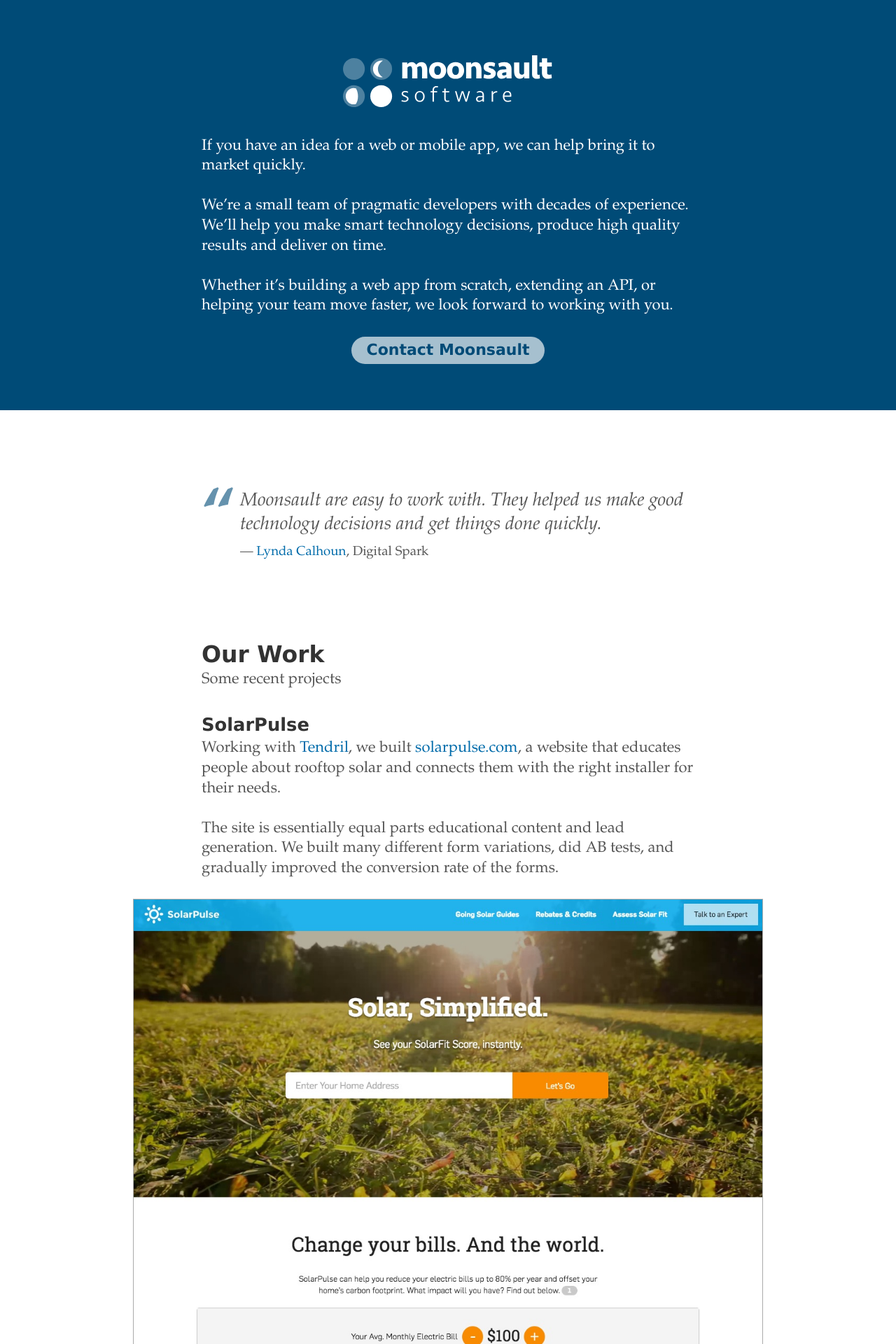
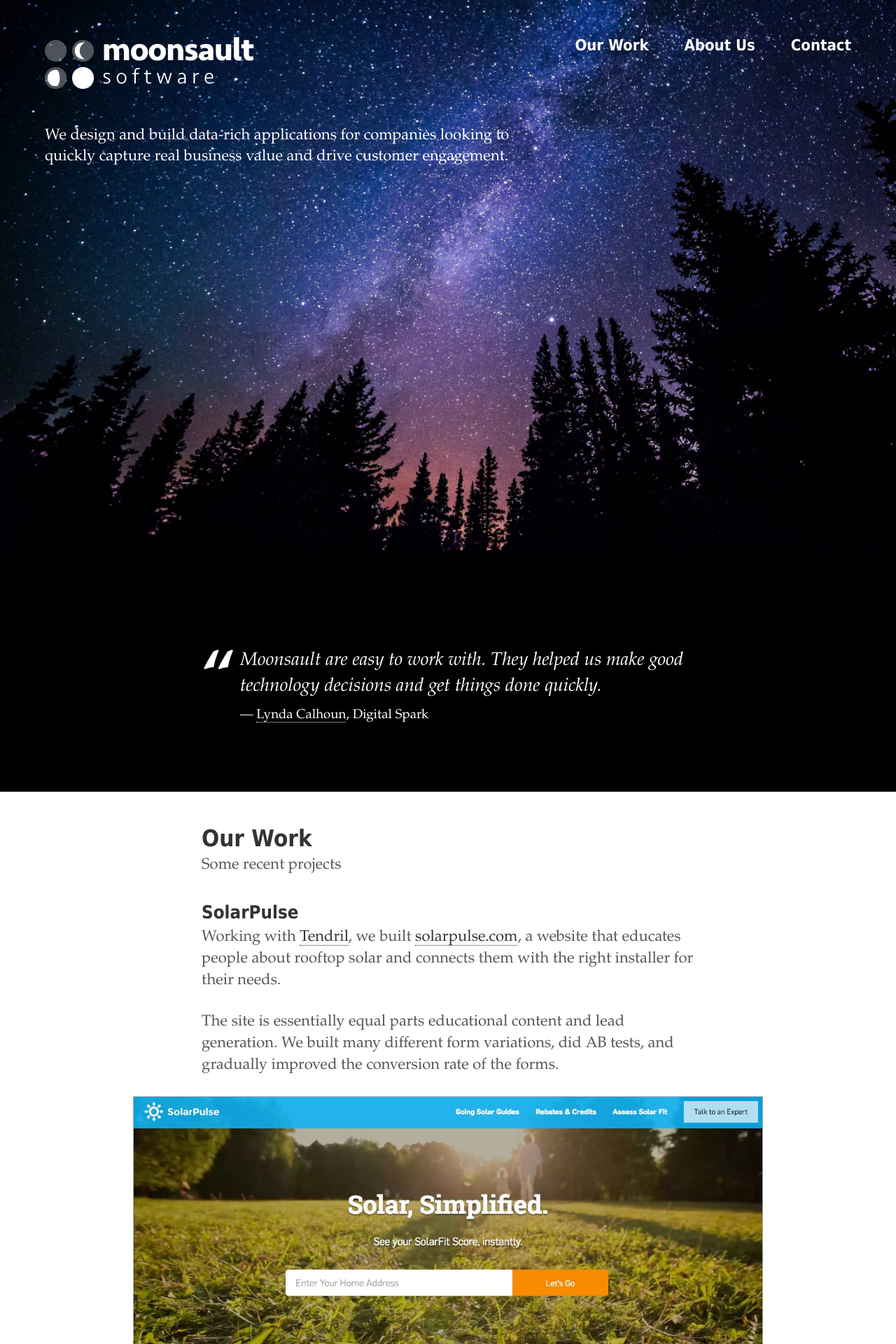
Before and after one commit to moonsaultco/moonsaultco.github.io, a Jekyll site: the page built from index.html, in a window 1280 px wide. Shown: the top 1920 px of the page at 70% size. Built offline with Jekyll 4.4.1, drawn with Linux system fonts in a browser that asks for light colours; some of the changed text lies outside the part shown.

Commit message:
new look working

```diff
--- a/_includes/footer.html
+++ b/_includes/footer.html
@@ -1,3 +1,3 @@
 <div class="footer">
-	©2016 Moonsault Software
+	©2017 Moonsault Software
 </div>
--- a/_includes/index.scss
+++ b/_includes/index.scss
@@ -2,6 +2,7 @@
 $moon-blue: #004B77;
 $moon-text: lighten($moon-blue, 10%);
 $text-color: #555;
+$dark-text: #333;
 $light-text: #777;
 $lighter-text: #aaa;
 $text-width: 32em;
@@ -16,11 +17,12 @@
 	font-family: 'Iowan Old Style', Palatino, Georgia, 'Times New Roman', Times, serif;
 	background-color: white;
 	color: $text-color;
-	line-height: 1.3;
+	line-height: 1.4;
 }
 
 .contrast-font {
-	font-family: Corbel, "Lucida Grande", "Lucida Sans Unicode", "Lucida Sans", "DejaVu Sans", "Bitstream Vera Sans", "Liberation Sans", Verdana, "Verdana Ref", sans-serif;
+	font-family: Tahoma, Verdana, Segoe, sans-serif;
+	//font-family: Corbel, "Lucida Grande", "Lucida Sans Unicode", "Lucida Sans", "DejaVu Sans", "Bitstream Vera Sans", "Liberation Sans", Verdana, "Verdana Ref", sans-serif;
 }
 
 p {
@@ -28,14 +30,18 @@
 }
 
 a {
-    color: $moon-text;
+    color: $dark-text;
     text-decoration: none;
-    transition: color 300ms ease-in;
+    border-bottom: 1px $dark-text dotted;
+    //transition: color 300ms ease-in;
     &:visited {
-        color: lighten(grayscale($moon-text), 25%);
+        //color: lighten(grayscale($moon-text), 25%);
+       border-color: $light-text;
     }
     &:hover {
-        color: lighten($moon-text, 20%);
+        //color: lighten($moon-text, 20%);
+        //border-color: $moon-blue;
+        border-bottom: 1px $moon-blue solid;
     }
 }
 
@@ -44,11 +50,19 @@
 h1, h2, h3 {
 	@extend .contrast-font;
 	margin: 1.3em 0 0;
-	color: #333;
+	color: $dark-text;
 }
 
 h3 {
 	margin-bottom: -1em;
+}
+
+h2 {
+	margin-top: 0;
+}
+
+.white {
+	color: white;
 }
 
 section {
@@ -56,14 +70,39 @@
 	font-size: 16px;
 }
 
-section.blue {
-	background-color: $moon-blue;
+.intro {
+	background-color: black;
 	color: white;
+	background-image: url('/img/night-trees.jpg');
+	background-repeat: no-repeat;
+	position: relative;
 
-	.button {
-		background-color: white;
-		color: $moon-blue;
+	.logo-box {
+		position: absolute;
+		top: 20px;
+		left:10px;
+		width: 180px;
+		height: 45px;
+		//margin: 0 auto .5em;
 	}
+	.logo {
+		position: absolute;
+		height: 100%;
+		width: 100%;
+		left: 0;
+		top: 0;
+	}
+
+	nav {
+		@extend .contrast-font;
+		font-weight: bold;
+		a {
+			color: white;
+			border-bottom: none;
+			margin-left: 2em;
+		}
+	}
+
 }
 
 .button {
@@ -79,6 +118,13 @@
 	transition: opacity 300ms ease-in;
 	&:hover {
 		opacity: 1;
+	}
+}
+
+.img-switch {
+	border: none;
+	&:hover {
+		border: none;
 	}
 }
 
@@ -105,31 +151,16 @@
 	margin: 0 auto;
 }
 
-.logo-box {
-	position: relative;
-	width: 200px;
-	height: 50px;
-	margin: 0 auto .5em;
-}
-.logo {
-	position: absolute;
-	height: 100%;
-	width: 100%;
-	left: 0;
-	top: 0;
-}
 
-.testimonials {
-	height: 300px;
+
+.testimonials .wrap {
+	//height: 300px;
 	max-width: $text-width;
 	margin: 2em auto;
 	clear: both;
 	position: relative;
 	padding: 0 1em;
 	overflow: hidden;
-	// display: flex;
-	// flex-direction: column;
-	// justify-content: center;
 
 }
 
@@ -149,8 +180,8 @@
 		top: -.2em;
 		left: 0;
 		font-weight: bold;
-		color: $moon-blue;
-		opacity: .6;
+		//color: $moon-blue;
+		//opacity: .6;
 	}
 	.quote {
 		font-style: italic;
@@ -162,16 +193,9 @@
 	}
 }
 
-// .testimonial.lynda {
-//     //margin-top: 3em;
-//     top: 25%;
-// }
-//
-// .testimonial.aaron {
-//     //margin-top: 3em;
-//     top: 15%;
-// }
-
+#about {
+	background-color: #eee;
+}
 
 .off-screen-right {
 	position: absolute;
@@ -184,18 +208,58 @@
 }
 
 .work {
-	padding-top: 0;
-	h2:first-of-type {
-		margin-top: 0;
-	}
+	// h2:first-of-type {
+	// 	margin-top: 0;
+	// }
 	.subhead {
 		margin-bottom: 1em;
 	}
 }
 
+#contact, .footer {
+	background-color: black;
+	color: white;
+	h2 {
+		color: white;
+	}
+	a {
+		color: white;
+		border-bottom: 1px white dotted;
+	}
+}
+
+#contact form {
+	label {
+		display: block;
+		margin-top: .5em;
+		margin-bottom: 2px;
+	}
+	input[type="text"], input[type="email"], textarea {
+		border-radius: 2px;
+		color: black;
+		border: none;
+		width: 25em;
+		max-width: 100%;
+		font-size: 16px;
+	}
+	textarea {
+		display: block;
+		margin-bottom: .5em;
+		min-height: 5em;
+	}
+	input[type="submit"]{
+		background-color: white;
+		color: black;
+		border: none;
+		padding: 2px 20px 3px;
+		border-radius: 20px;
+		@extend .contrast-font;
+		font-weight: bold;
+	}
+}
+
 .footer {
-	background-color: #333;
-	color: white;
+	text-align: center;
 	padding: .5em;
 }
 
@@ -211,7 +275,44 @@
 	}
 }
 
+// very narrow windows
+@media (max-width: 350px) {
+	.intro nav a {
+		font-size: 14px;
+	}
+}
 
+
+// mobile only
+@media (max-width: 767px) {
+
+	.intro {
+		//padding-bottom: 20em;
+		min-height: 20em;
+
+		background-size: contain;
+		nav {
+			padding-top: 200px;
+			width: 100%;
+			text-align: center;
+			a {
+				margin: 0 1em;
+
+			}
+		}
+	}
+
+	.testimonials {
+		background-color: #eee;
+		padding: 2px 10px;
+		font-size: 80%;
+		.wrap {
+			height: 140px;
+		}
+
+	}
+
+}
 // Tablet and larger
 @media (min-width: 768px) {
 
@@ -220,12 +321,10 @@
 		font-size: percentage(22/16);
 	}
 
-	.testimonials {
-		height: 240px;
-	}
-
 	.img-switch {
 		display: block;
+		border: none;
+
 	}
 
 	.img-wrap {
@@ -241,11 +340,59 @@
 		font-size: 80%;
 	}
 
-	.logo-box {
-		position: relative;
-		width: 300px;
-		height: 100px;
-		margin: auto;
+	$lrg-margin: 5%;
+
+
+	.intro {
+		height: 0;
+		padding-top: percentage(1800/3200);
+		background-size: cover;
+
+
+		.logo-box {
+			top: 40px;
+			left:$lrg-margin;
+			width: 300px;
+			height: 100px;
+			//margin: auto;
+		}
+
+		.text {
+			position: absolute;
+			top: 150px;
+			left: $lrg-margin;
+			width: $text-width;
+		}
+
+		nav {
+			position: absolute;
+			top: 50px;
+			right:$lrg-margin;
+		}
+	}
+
+	.testimonials, .intro {
+		a {
+			color: white;
+			border-bottom: 1px white dotted;
+		}
+	}
+
+	.testimonials {
+		background-color: black;
+		color: white;
+		padding-top: 1px;
+		padding-bottom: 0;
+
+
+	}
+
+	.testimonials .wrap {
+		height: 300px;
+	}
+
+	.work {
+		padding-top: 0;
 	}
 
 }
--- a/content/intro.md
+++ b/content/about.md
@@ -1,10 +1,8 @@
 
-<!-- # Moonsault Software -->
+## About Us
 
 If you have an idea for a web or mobile app, we can help bring it to market quickly.
 
 We’re a small team of pragmatic developers with decades of experience. We’ll help you make smart technology decisions, produce high quality results and deliver on time.
 
 Whether it’s building a web app from scratch, extending an API, or helping your team move faster, we look forward to working with you.
-
-  <!-- [Let's Get Started](mailto:hello@moonsault.co) -->
--- a/index.html
+++ b/index.html
@@ -2,27 +2,25 @@
 layout: main
 title: Moonsault Software - Software Consulting in Denver, CO
 ---
-
-<section class="blue intro">
+<section class="intro">
 
 	<div class="logo-box">
 		{% include_relative img/logo.svg %}
 	</div>
-	<div class="center block">
-		{% capture into_text %}
-		  {% include_relative content/intro.md %}
-		{% endcapture %}
-		{{ into_text | markdownify }}
-
-		<div class="center">
-			<a class="button" href="mailto:hello@moonsault.co">Contact Moonsault</a>
-		</div>
+	<nav>
+		<a href="#work">Our Work</a>
+		<a href="#about">About Us</a>
+		<a href="#contact">Contact</a>
+	</nav>
+	<div class="text">
+		<p>We design and build data-rich applications for companies looking to quickly capture real business value and drive customer engagement.</p>
 	</div>
 
 
 </section>
 <section class="testimonials">
 
+	<div class="wrap">
 		<div class="testimonial lynda ">
 			<span class="mark">“</span>
 			<div class="quote">
@@ -48,18 +46,18 @@
 		<div class="testimonial paul off-screen-right">
 			<span class="mark">“</span>
 			<div class="quote">
-			They're fast, flexible, and they ship great product. Creating something brand new is hard, requires lots of tweaking and direction changes. Moonsault was able to handle [this] better than any developers I've ever worked with, all while helping us stay on track and build a great product.
+				They’re creative, have a broad skill-set, and go above and beyond. Our project included a lot of experimentation. Moonsault was able to handle everything we threw at them.
 			</div>
 			<div class="source">
 				— <a href="https://www.linkedin.com/in/paulzalewski">Paul Zalewski</a> Director of Digital Marketing at SolarPulse
 			</div>
 
 		</div>
+	</div>
+</section>
 
 
-</section>
-
-<section class="work">
+<section id="work" class="work">
 	<div class="center block">
 		<h2>Our Work</h2>
 		<div class="subhead">Some recent projects</div>
@@ -99,6 +97,44 @@
 			</a>
 			<p class="center light">(click to see more images)</p>
 		</div>
+
+	</div>
+</section>
+
+<section id="about" class="about">
+
+	{% capture about_text %}
+	  {% include_relative content/about.md %}
+	{% endcapture %}
+
+	<div class="center block">
+	{{ about_text | markdownify }}
+	</div>
+
+</section>
+
+<section id="contact">
+
+	<div class="center block">
+		<h2>Contact Us</h2>
+
+		Using the form below, or at <a href="mailto:hello@moonsault.co">hello@moonsault.co</a>.
+
+		<form action="https://formspree.io/hello@moonsault.co"
+			  method="POST">
+			<label for="name">Your Name</label>
+			<input type="text" name="name" id="name">
+			<label for="email">Your Email</label>
+			<input type="email" name="_replyto" id="email">
+			<label for="body">What can we help you with…</label>
+			<textarea name="body" id="body"></textarea>
+			<input type="hidden" name="_next" value="http://moonsault.co/thanks" />
+			<input type="text" name="_gotcha" style="display:none" />
+			<input type="submit" value="Send">
+
+
+		</form>
+
 
 	</div>
 </section>
```
Also changed, not shown: other parts of index.html (+1 -1 lines), thanks.html (added, +23 -0 lines), img/night-trees.jpg (added). Lines whose indentation alone changed are shown as unchanged.
